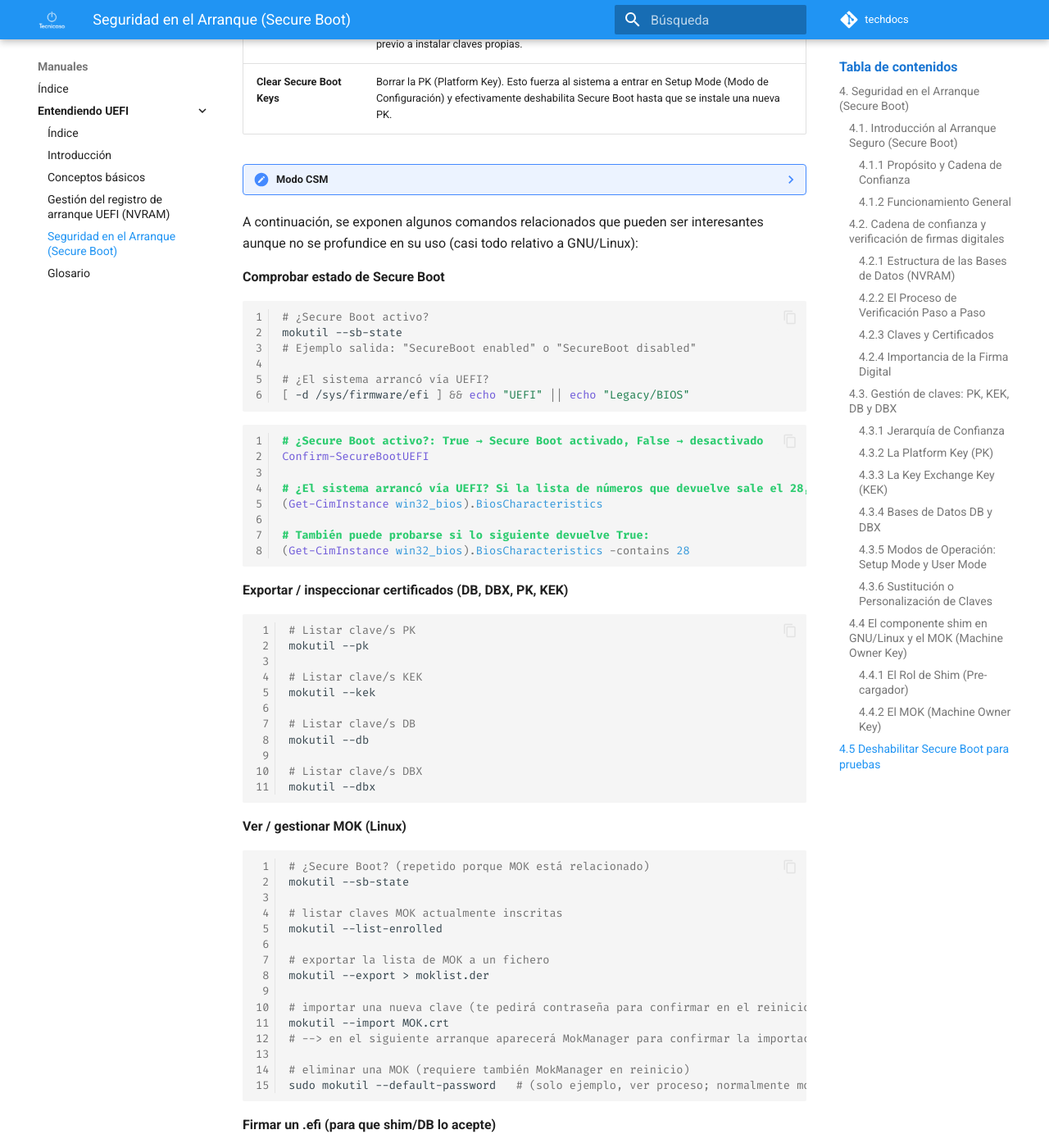
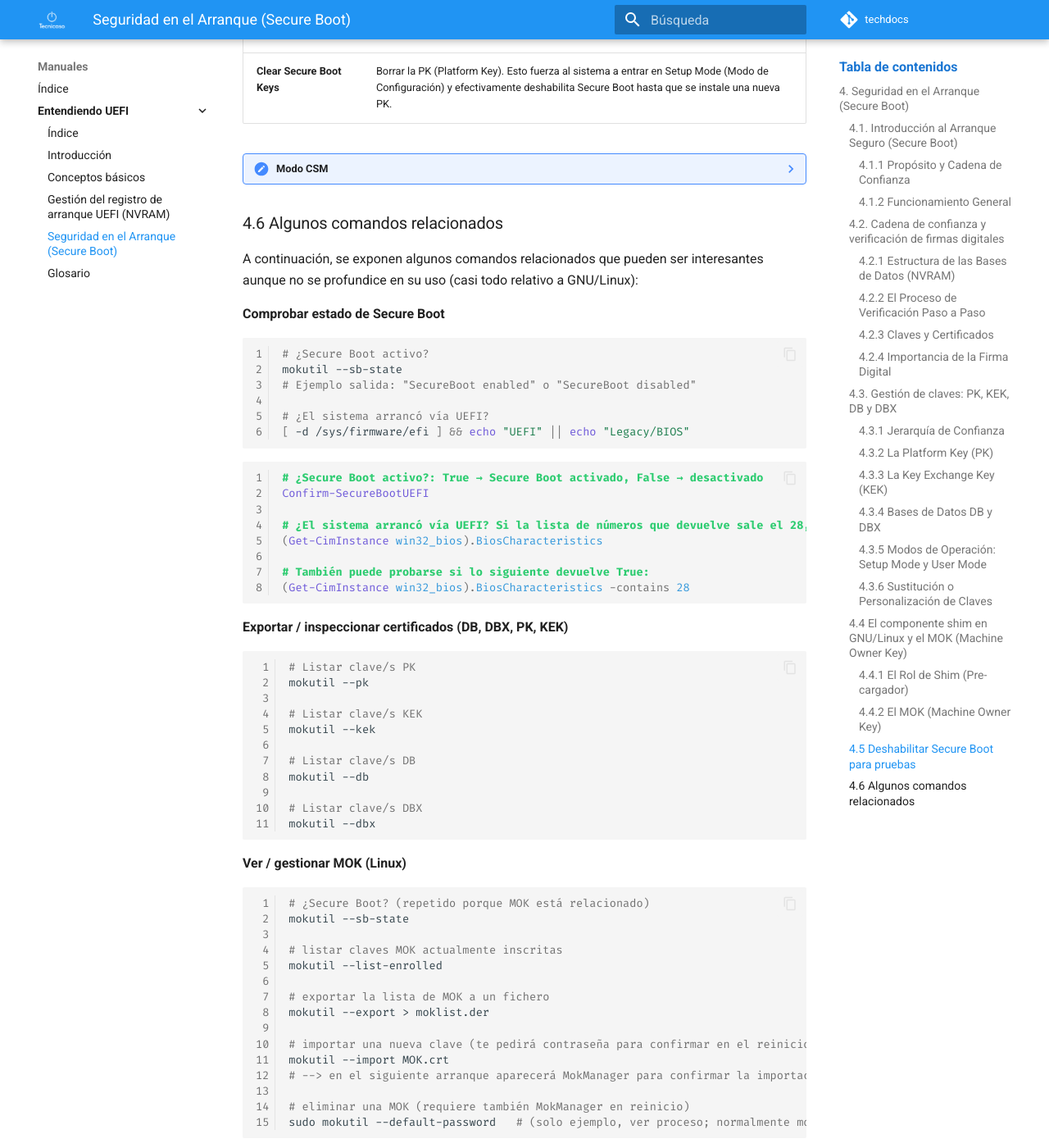
Before and after one commit to ivangarciaalcaide/techdocs, an MkDocs documentation site: the page built from docs/manuales/entendiendo_uefi/04-secure_boot.md, in a window 1280 px wide and 1400 px high, scrolled down 10777 px. Shown: the whole window at 82% size. Built offline with MkDocs 1.6.1 and Material for MkDocs 9.7.7, drawn with Linux system fonts in a browser that asks for light colours; comment, search, counter and statistics services are not loaded.

Commit message:
Terminado punto 4.

```diff
--- a/docs/manuales/entendiendo_uefi/04-secure_boot.md
+++ b/docs/manuales/entendiendo_uefi/04-secure_boot.md
@@ -374,7 +374,7 @@ sudo mokutil --import MOK.crt
 En el siguiente arranque, tras importar una nueva clave, el sistema pedirá una confirmación y abrirá el **Mok
 Manager**, que permite añadir la nueva clave definitivamente.
 
-## 4.5 Deshabilitar Secure Boot para pruebas
+### 4.5 Deshabilitar Secure Boot para pruebas
 
 Aunque **Secure Boot** es una característica de seguridad fundamental, puede ser necesario **deshabilitarlo**
 para realizar diagnósticos o pruebas de distinta índole. Esto permite ejecutar binarios de arranque no firmados.
@@ -414,6 +414,8 @@ mencionar:
     El **Modo CSM (Compatibility Support Module)** es una característica clave del **firmware UEFI** diseñada para
     garantizar la compatibilidad con sistemas operativos, hardware y discos duros más antiguos que fueron diseñados
     para el antiguo estándar **BIOS (Basic Input/Output System)**.
+
+### 4.6 Algunos comandos relacionados
 
 A continuación, se exponen algunos comandos relacionados que pueden ser interesantes aunque no se profundice en su uso
 (casi todo relativo a GNU/Linux):
```
Also changed, not shown: other parts of docs/manuales/entendiendo_uefi/04-secure_boot.md (+1 -1 lines).
